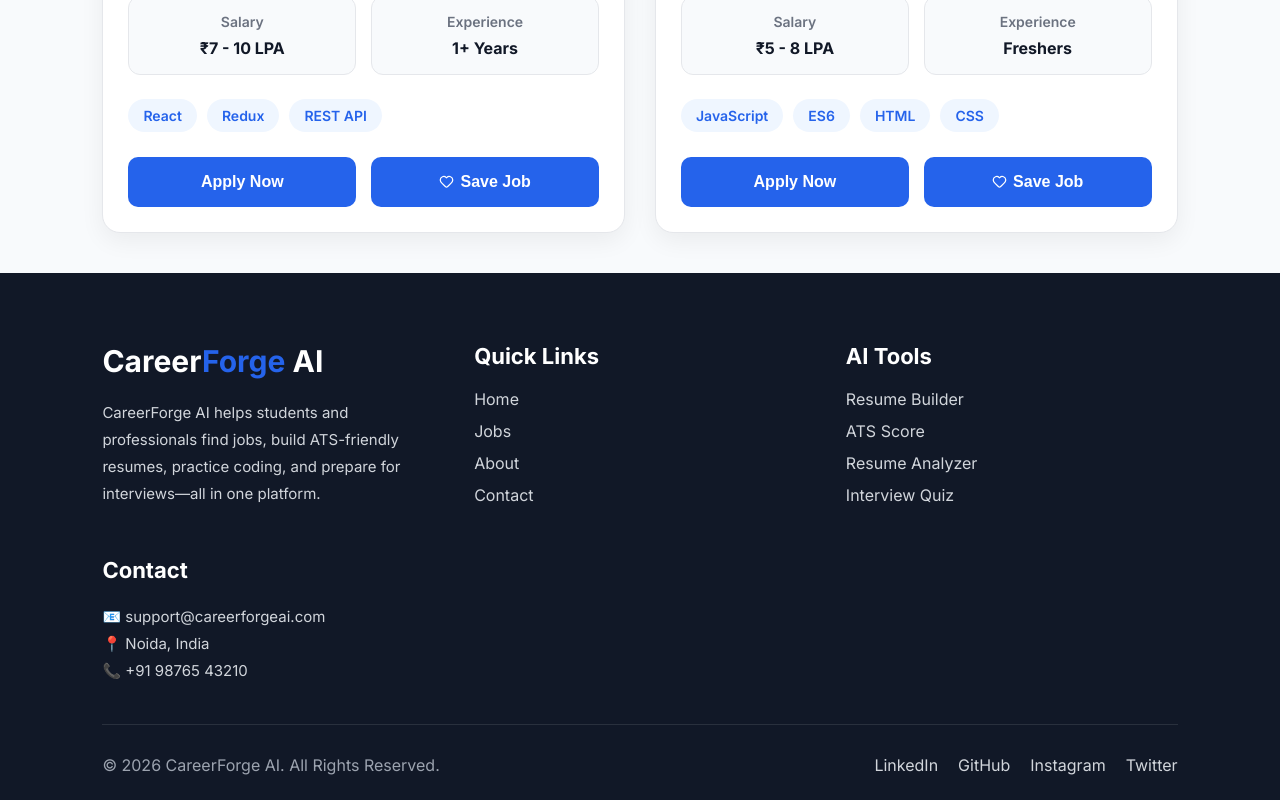
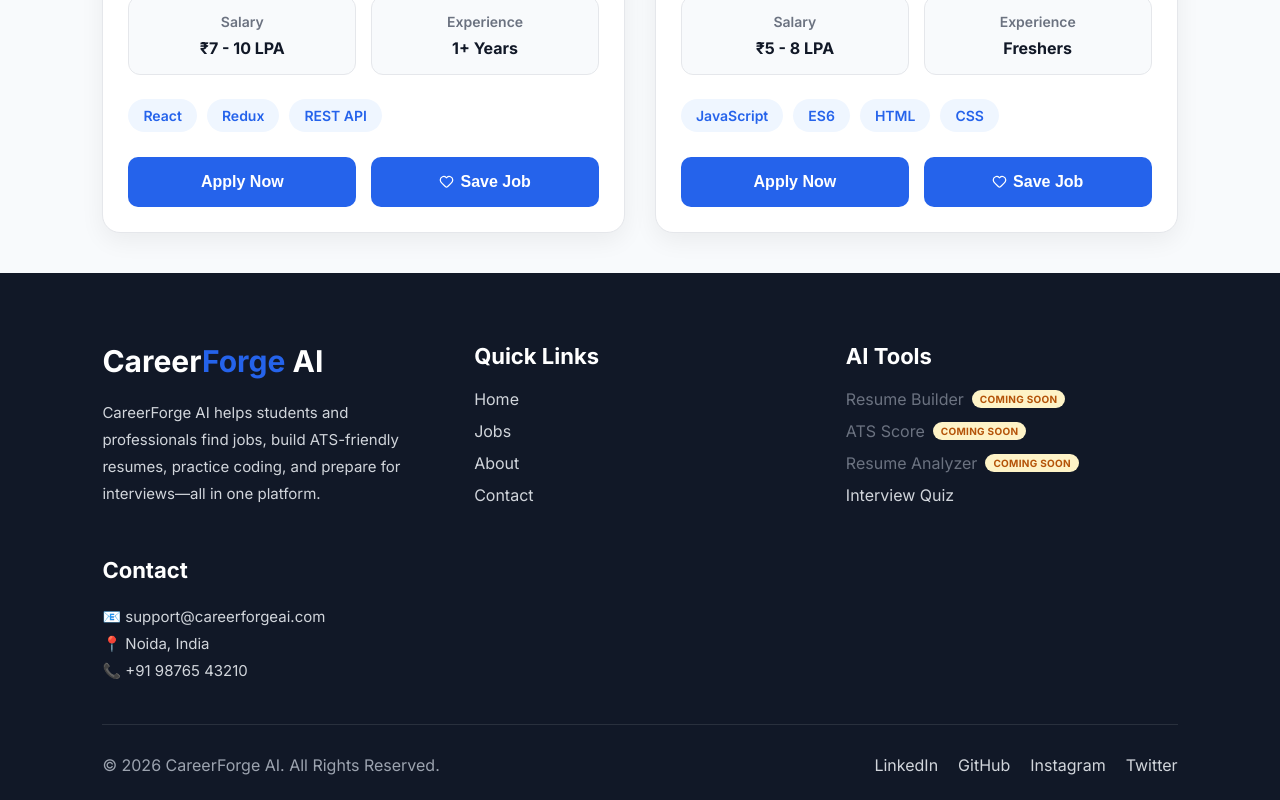
Before and after one commit to manasgupta-14/CareerForge-Ai, a React (Vite) app: page /jobs/apply-jobs in a window 1280 px wide. Shown: the part 1245-2045 px from the top of the page. Built offline with nearby package versions, Linux system fonts and the light colour scheme.

Commit message:
Components folder modified

```diff
--- a/src/Components/Footer/Footer.css
+++ b/src/Components/Footer/Footer.css
@@ -47,6 +47,29 @@
     padding-left: 6px;
 }
 
+.footer-link-disabled {
+    display: flex;
+    align-items: center;
+    gap: 8px;
+    color: #6b7280;
+    margin-bottom: 12px;
+    cursor: not-allowed;
+    user-select: none;
+}
+
+.footer-link-disabled .coming-soon-tag {
+    font-style: normal;
+    font-size: 10px;
+    font-weight: 700;
+    letter-spacing: .3px;
+    text-transform: uppercase;
+    color: #b45309;
+    background: #fef3c7;
+    border-radius: 999px;
+    padding: 3px 8px;
+    white-space: nowrap;
+}
+
 .footer-bottom {
     max-width: 1300px;
     margin: 30px auto 0;
--- a/src/Components/Footer/Footer.jsx
+++ b/src/Components/Footer/Footer.jsx
@@ -28,17 +28,17 @@
 
                     <h3>AI Tools</h3>
 
-                    <Link to="/resume-builder">
-                        Resume Builder
-                    </Link>
+                    <span className="footer-link-disabled">
+                        Resume Builder <em className="coming-soon-tag">Coming Soon</em>
+                    </span>
 
-                    <Link to="/resume-builder/ats-score">
-                        ATS Score
-                    </Link>
+                    <span className="footer-link-disabled">
+                        ATS Score <em className="coming-soon-tag">Coming Soon</em>
+                    </span>
 
-                    <Link to="/resume-builder/analyzer">
-                        Resume Analyzer
-                    </Link>
+                    <span className="footer-link-disabled">
+                        Resume Analyzer <em className="coming-soon-tag">Coming Soon</em>
+                    </span>
 
                     <Link to="/quiz">
                         Interview Quiz
--- a/src/Components/Navbar/Navbar.css
+++ b/src/Components/Navbar/Navbar.css
@@ -172,6 +172,33 @@
 .dropdown-menu a.active {
     background: #2563eb;
     color: #fff
+}
+
+.dropdown-item-disabled {
+    display: flex;
+    align-items: center;
+    justify-content: space-between;
+    gap: 10px;
+    padding: 12px 15px;
+    border-radius: 8px;
+    color: #9ca3af;
+    font-size: 15px;
+    font-weight: 500;
+    cursor: not-allowed;
+    user-select: none;
+}
+
+.coming-soon-tag {
+    font-style: normal;
+    font-size: 10px;
+    font-weight: 700;
+    letter-spacing: .3px;
+    text-transform: uppercase;
+    color: #b45309;
+    background: #fef3c7;
+    border-radius: 999px;
+    padding: 3px 8px;
+    white-space: nowrap;
 }
 
 .desktop-buttons {
--- a/src/Components/Navbar/Navbar.jsx
+++ b/src/Components/Navbar/Navbar.jsx
@@ -224,49 +224,35 @@
 
                             <div className="dropdown-menu">
 
-                                <NavLink
-                                    to="/resume-builder/create"
-                                    onClick={closeMenu}
-                                >
+                                <span className="dropdown-item-disabled">
                                     Create Resume
-                                </NavLink>
+                                    <em className="coming-soon-tag">Coming Soon</em>
+                                </span>
 
-                                {isAuthenticated && (
-                                    <NavLink
-                                        to="/resume-builder/my-resumes"
-                                        onClick={closeMenu}
-                                    >
-                                        My Resumes
-                                    </NavLink>
-                                )}
+                                <span className="dropdown-item-disabled">
+                                    My Resumes
+                                    <em className="coming-soon-tag">Coming Soon</em>
+                                </span>
 
-                                <NavLink
-                                    to="/resume-builder/templates"
-                                    onClick={closeMenu}
-                                >
+                                <span className="dropdown-item-disabled">
                                     Resume Templates
-                                </NavLink>
+                                    <em className="coming-soon-tag">Coming Soon</em>
+                                </span>
 
-                                <NavLink
-                                    to="/resume-builder/ats-score"
-                                    onClick={closeMenu}
-                                >
+                                <span className="dropdown-item-disabled">
                                     ATS Score
-                                </NavLink>
+                                    <em className="coming-soon-tag">Coming Soon</em>
+                                </span>
 
-                                <NavLink
-                                    to="/resume-builder/ai-suggestions"
-                                    onClick={closeMenu}
-                                >
+                                <span className="dropdown-item-disabled">
                                     AI Suggestions
-                                </NavLink>
+                                    <em className="coming-soon-tag">Coming Soon</em>
+                                </span>
 
-                                <NavLink
-                                    to="/resume-builder/analyzer"
-                                    onClick={closeMenu}
-                                >
+                                <span className="dropdown-item-disabled">
                                     Resume Analyzer
-                                </NavLink>
+                                    <em className="coming-soon-tag">Coming Soon</em>
+                                </span>
 
                             </div>
 
@@ -469,11 +455,10 @@
                                     My Profile
                                 </Link>
 
-                                {isAuthenticated && (
-                                    <Link to="/resume-builder/my-resumes" className="profile-dropdown-link">
-                                        My Resumes
-                                    </Link>
-                                )}
+                                <span className="profile-dropdown-link dropdown-item-disabled">
+                                    My Resumes
+                                    <em className="coming-soon-tag">Coming Soon</em>
+                                </span>
 
                                 <Link to="/code-editor/saved" className="profile-dropdown-link">
                                     Saved Codes
```
